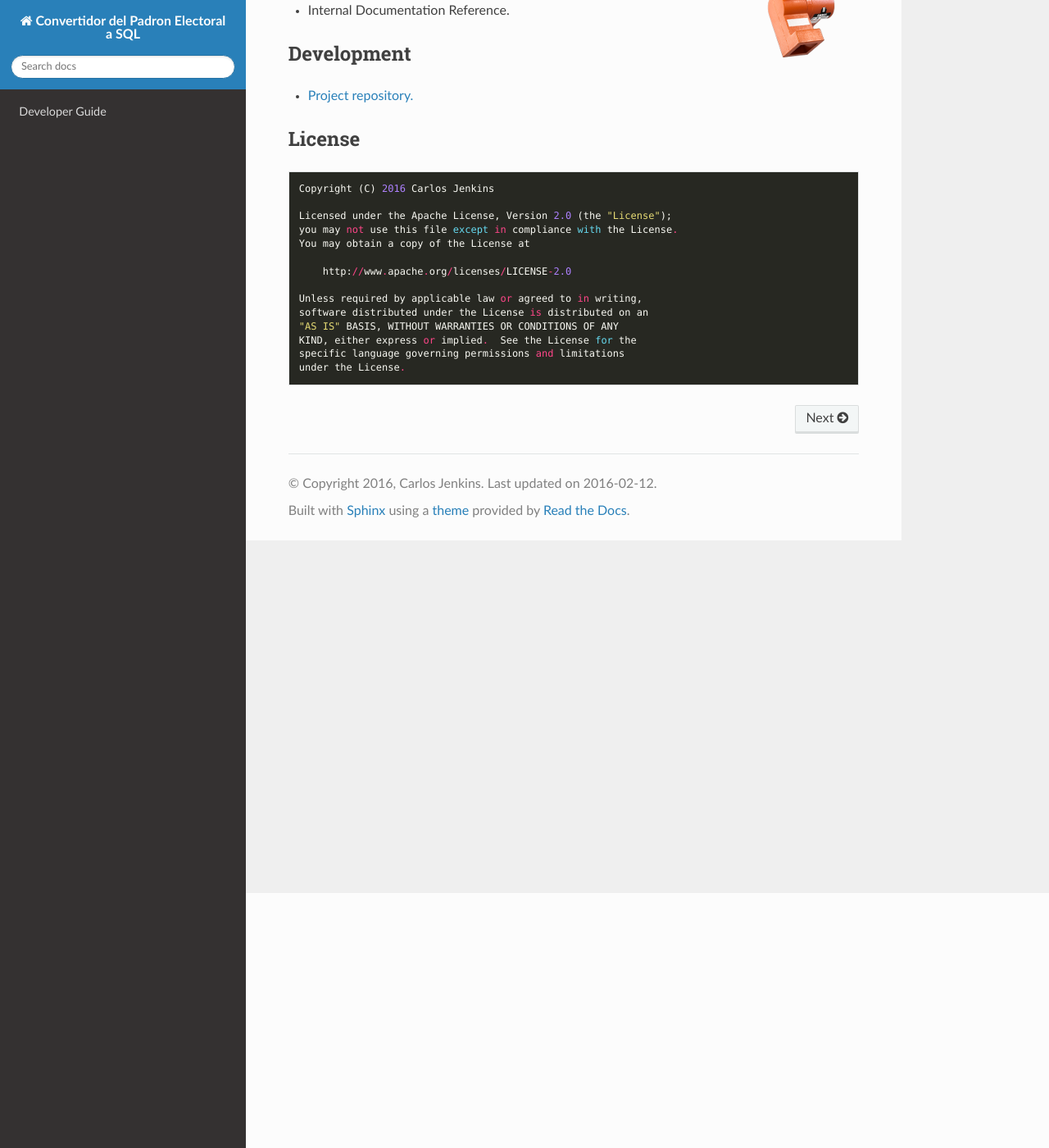
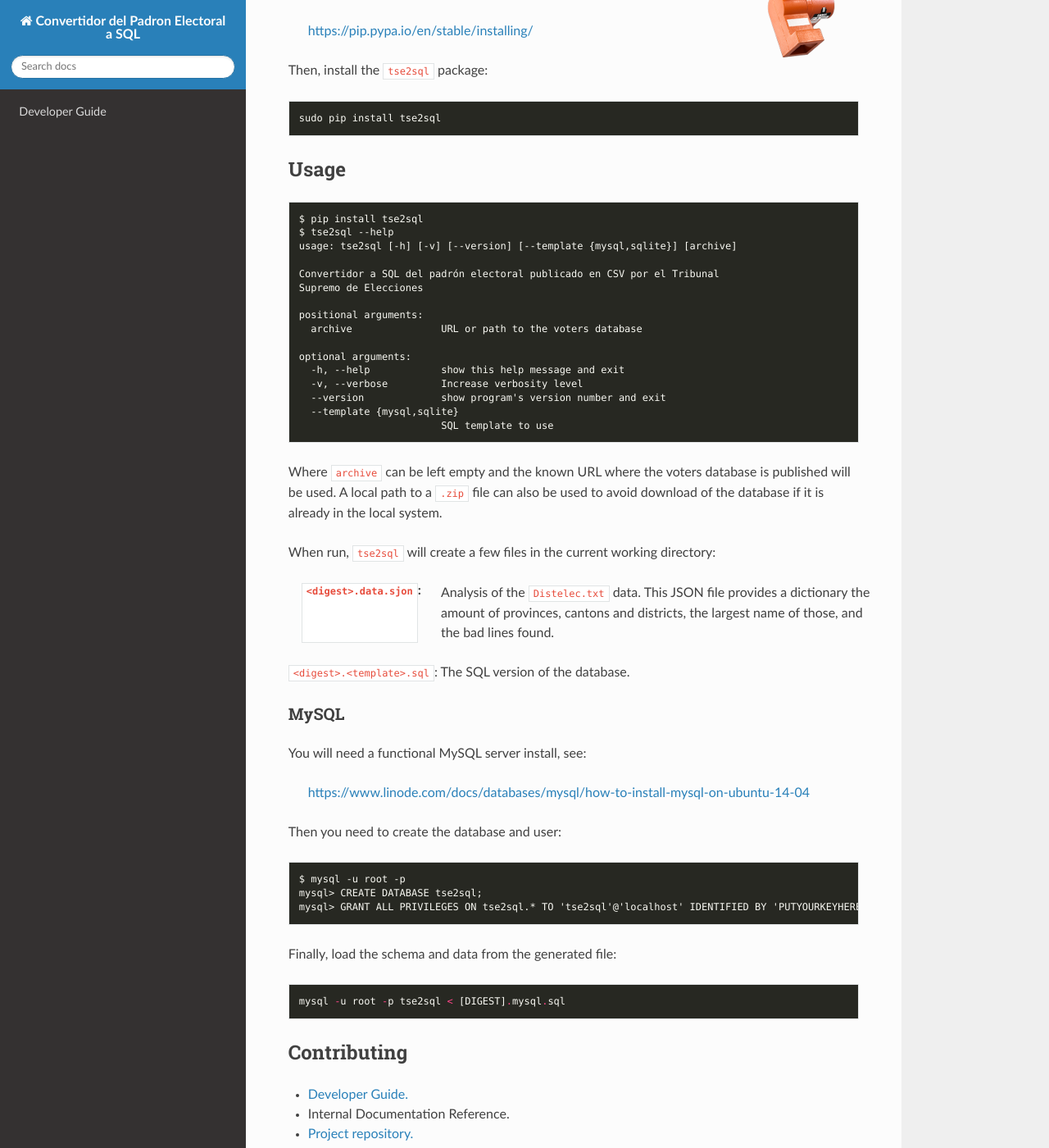
Before and after one commit to carlos-jenkins/tse2sql, a Sphinx documentation site: the page built from doc/index.rst, in a window 1280 px wide and 1400 px high, scrolled down 311 px. Shown: the whole window at 82% size. Built offline with Sphinx 7.4.7 and the Read the Docs theme 2.0.0, drawn with Linux system fonts in a browser that asks for light colours; pages that are not in the unit, such as notebooks, are missing from menus; the version number could not be read and is left out; some of the changed text lies outside the part shown.

Commit message:
new: dev: First prototype of the mysql template.

```diff
--- a/doc/index.rst
+++ b/doc/index.rst
@@ -16,16 +16,82 @@ Convertidor a SQL del padrón electoral publicado en CSV por el Tribunal Supremo
 de Elecciones
 
 
-Documentation
-=============
+Install
+=======
+
+You require the Python packages installer ``pip``, see:
+
+    https://pip.pypa.io/en/stable/installing/
+
+Then, install the ``tse2sql`` package:
+
+::
+
+    sudo pip install tse2sql
+
+
+Usage
+=====
+
+::
+
+    $ pip install tse2sql
+    $ tse2sql --help
+    usage: tse2sql [-h] [-v] [--version] [--template {mysql,sqlite}] [archive]
+
+    Convertidor a SQL del padrón electoral publicado en CSV por el Tribunal
+    Supremo de Elecciones
+
+    positional arguments:
+      archive               URL or path to the voters database
+
+    optional arguments:
+      -h, --help            show this help message and exit
+      -v, --verbose         Increase verbosity level
+      --version             show program's version number and exit
+      --template {mysql,sqlite}
+                            SQL template to use
+
+
+Where ``archive`` can be left empty and the known URL where the voters database
+is published will be used. A local path to a ``.zip`` file can also be used
+to avoid download of the database if it is already in the local system.
+
+When run, ``tse2sql`` will create a few files in the current working directory:
+
+:``<digest>.data.sjon``: Analysis of the ``Distelec.txt`` data. This JSON file
+ provides a dictionary the amount of provinces, cantons and districts,
+ the largest name of those, and the bad lines found.
+``<digest>.<template>.sql``: The SQL version of the database.
+
+
+MySQL
++++++
+
+You will need a functional MySQL server install, see:
+
+    https://www.linode.com/docs/databases/mysql/how-to-install-mysql-on-ubuntu-14-04
+
+Then you need to create the database and user:
+
+::
+
+    $ mysql -u root -p
+    mysql> CREATE DATABASE tse2sql;
+    mysql> GRANT ALL PRIVILEGES ON tse2sql.* TO 'tse2sql'@'localhost' IDENTIFIED BY 'PUTYOURKEYHERE';
+
+Finally, load the schema and data from the generated file:
+
+::
+
+    mysql -u root -p tse2sql < [DIGEST].mysql.sql
+
+
+Contributing
+============
 
 - :doc:`Developer Guide. <developer>`
 - :doc:`Internal Documentation Reference. <tse2sql/tse2sql>`
-
-
-Development
-===========
-
 - `Project repository. <https://github.com/carlos-jenkins/tse2sql>`_
 
 
```
Also changed, not shown: 5 other files.
